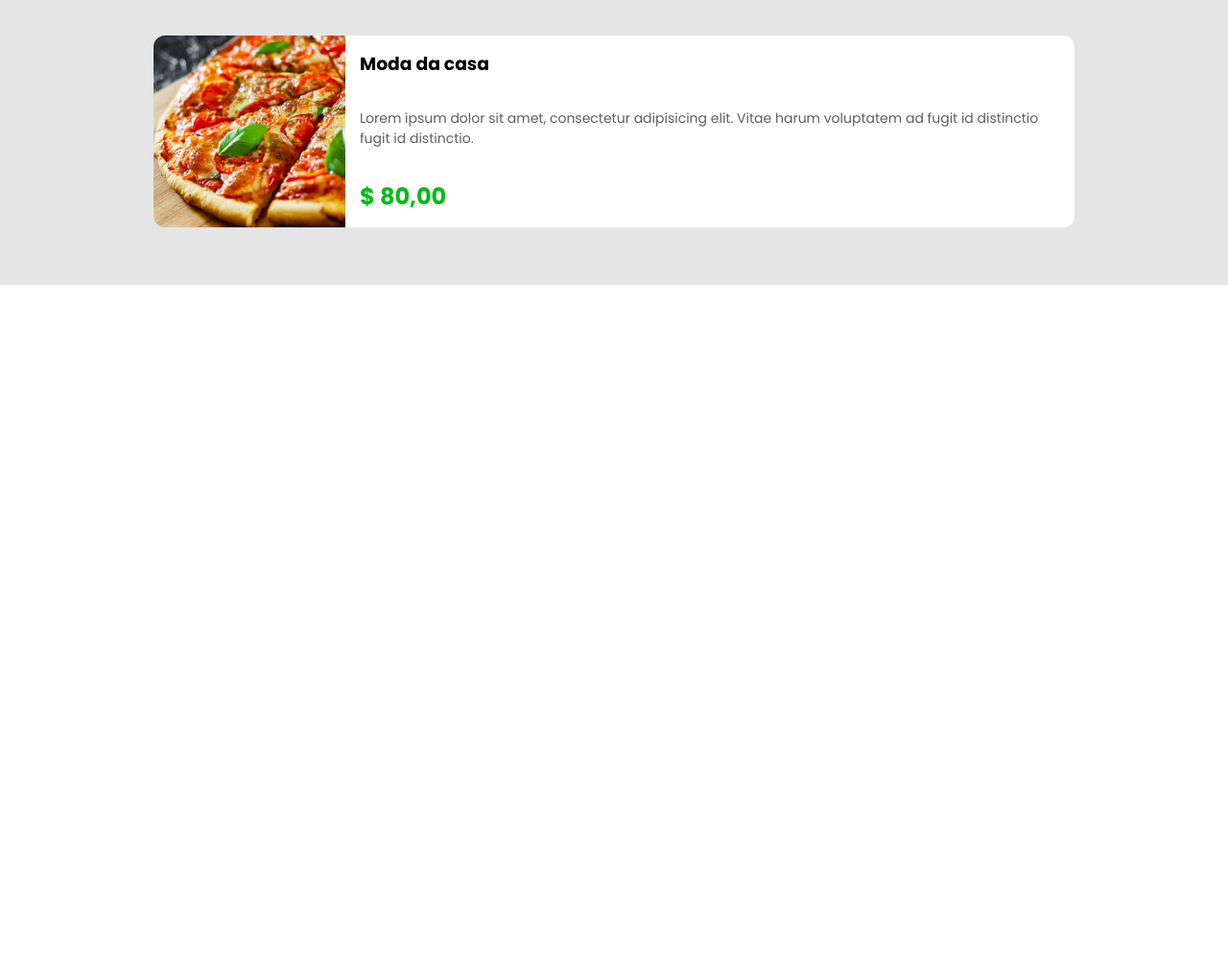
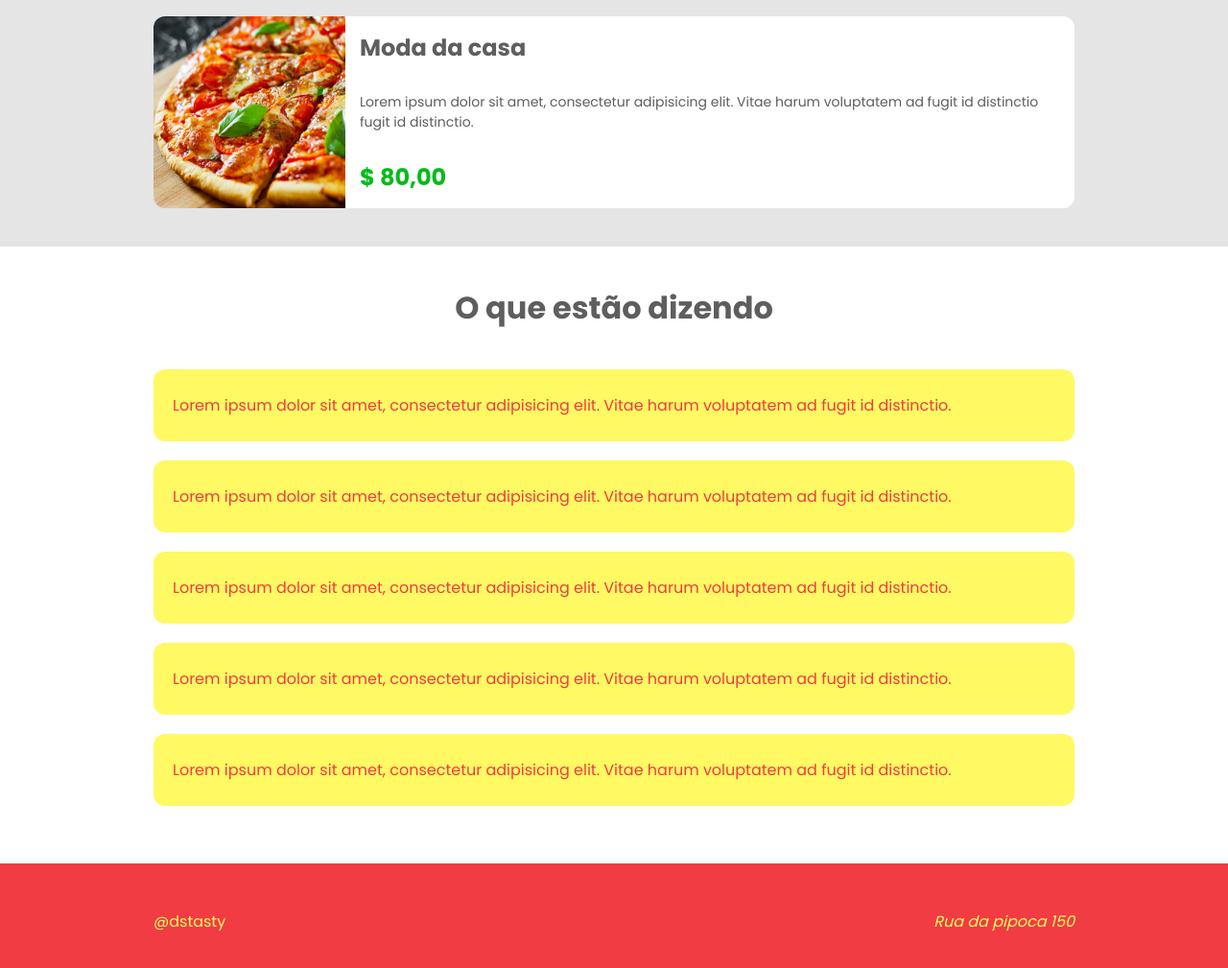
Before and after one commit to Janderson1323/projetoDsTasty2, a plain HTML site: page index.html in a window 1280 px wide. Shown: the part 553-1562 px from the top of the page at 96% size. Before the commit the page ends 850 px from the top, so only its background shows below. Drawn offline with Linux system fonts and the light colour scheme.

Commit message:
programa quase pronto

```diff
--- a/css/styles.css
+++ b/css/styles.css
@@ -15,6 +15,12 @@
     box-sizing: border-box;
     margin: 0;
     padding: 0;
+
+}
+
+a, a:hover {
+    color: unset;
+    text-decoration: none;
 
 }
 
@@ -48,7 +54,7 @@ nav h1 {
 
 .pizza-card {
     display: flex;
-    margin-bottom: 40px ;
+    margin: 20px 0px ;
 }
 
 .pizza-card img {
@@ -66,7 +72,7 @@ nav h1 {
     justify-content: space-between;
 }
 
-n.pizza-card-descripition h3 {
+.pizza-card-descripition h3 {
   color: var(--text-gray);
   font-size: 24px;
 }
@@ -80,3 +86,46 @@ n.pizza-card-descripition h3 {
   color: var(--color-green);
   font-size: 24px;
 }
+
+
+#comments {
+
+    padding: 40px 0;
+
+}
+
+#comments h2 {
+    text-align: center;
+    font-size: 32px;
+    color: var(--text-gray);
+    margin-bottom: 40px;
+}
+
+
+.card-comments {
+    padding: 25px 20px;
+    background-color: var(--color-yellow);
+    color: var(--color-red);
+    border-radius: 12px;
+    margin: 20px 0px;
+}
+
+footer {
+    height: 120px;
+    background-color: var(--color-red);
+    color: var(--color-yellow);
+    display: flex;
+    align-items: center;
+
+}
+
+.footer-content {
+    display: flex;
+    justify-content: space-between;
+
+}
+
+.footer-content a {
+    font-size: 16px;
+
+}
--- a/index.html
+++ b/index.html
@@ -50,13 +50,46 @@
         </section>
 
         <section id="comments">
+            <div class="container">
+                <h2>O que estão dizendo</h2>
+                <div class="card-comments">
+                    <p>Lorem ipsum dolor sit amet, consectetur adipisicing elit. Vitae harum voluptatem ad fugit id
+                        distinctio.</p>
+                </div>
+
+                <div class="card-comments">
+                    <p>Lorem ipsum dolor sit amet, consectetur adipisicing elit. Vitae harum voluptatem ad fugit id
+                        distinctio.</p>
+                </div>
+
+                <div class="card-comments">
+                    <p>Lorem ipsum dolor sit amet, consectetur adipisicing elit. Vitae harum voluptatem ad fugit id
+                        distinctio.</p>
+                </div>
+                <div class="card-comments">
+                    <p>Lorem ipsum dolor sit amet, consectetur adipisicing elit. Vitae harum voluptatem ad fugit id
+                        distinctio.</p>
+                </div>
+                <div class="card-comments">
+                    <p>Lorem ipsum dolor sit amet, consectetur adipisicing elit. Vitae harum voluptatem ad fugit id
+                        distinctio.</p>
+                </div>
+            </div>
+
+
 
         </section>
 
     </main>
 
+
+
     <footer>
+        <div class="container footer-content">
+            <a href="#">@dstasty</a>
+            <address>Rua da pipoca 150</address>
 
+        </div>
     </footer>
 
 
```
